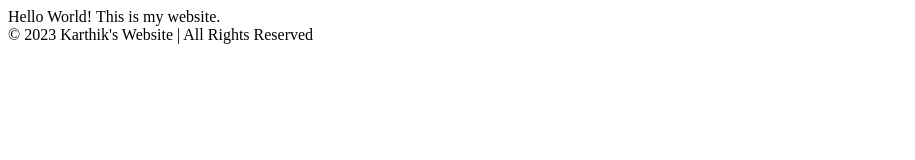
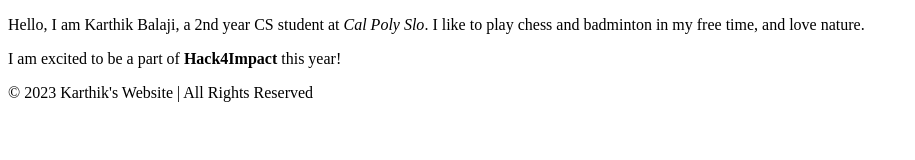
Before and after one commit to karthik0605/karthik0605.github.io, a plain HTML site: page index.html in a window 1280 px wide. Shown: the whole page, without its empty margins (0-915 px from the left). Drawn offline with Linux system fonts and the light colour scheme.

Commit message:
feat: Added styling and personal introduction to index.html

```diff
--- a/index.html
+++ b/index.html
@@ -6,8 +6,12 @@
   <body>
     <nav></nav>
     <main>
-      Hello World! This is my website.
-    </main>
+      <p>Hello, I am Karthik Balaji, a 2nd year CS student at <em>Cal Poly Slo</em>. I like to play chess
+        and badminton in my free time, and love nature.
+      </p>
+      <p>
+        I am excited to be a part of <strong>Hack4Impact</strong> this year!
+      </p>
     <footer> © 2023 Karthik's Website | All Rights Reserved </footer>
   </body>
 </html>
```
